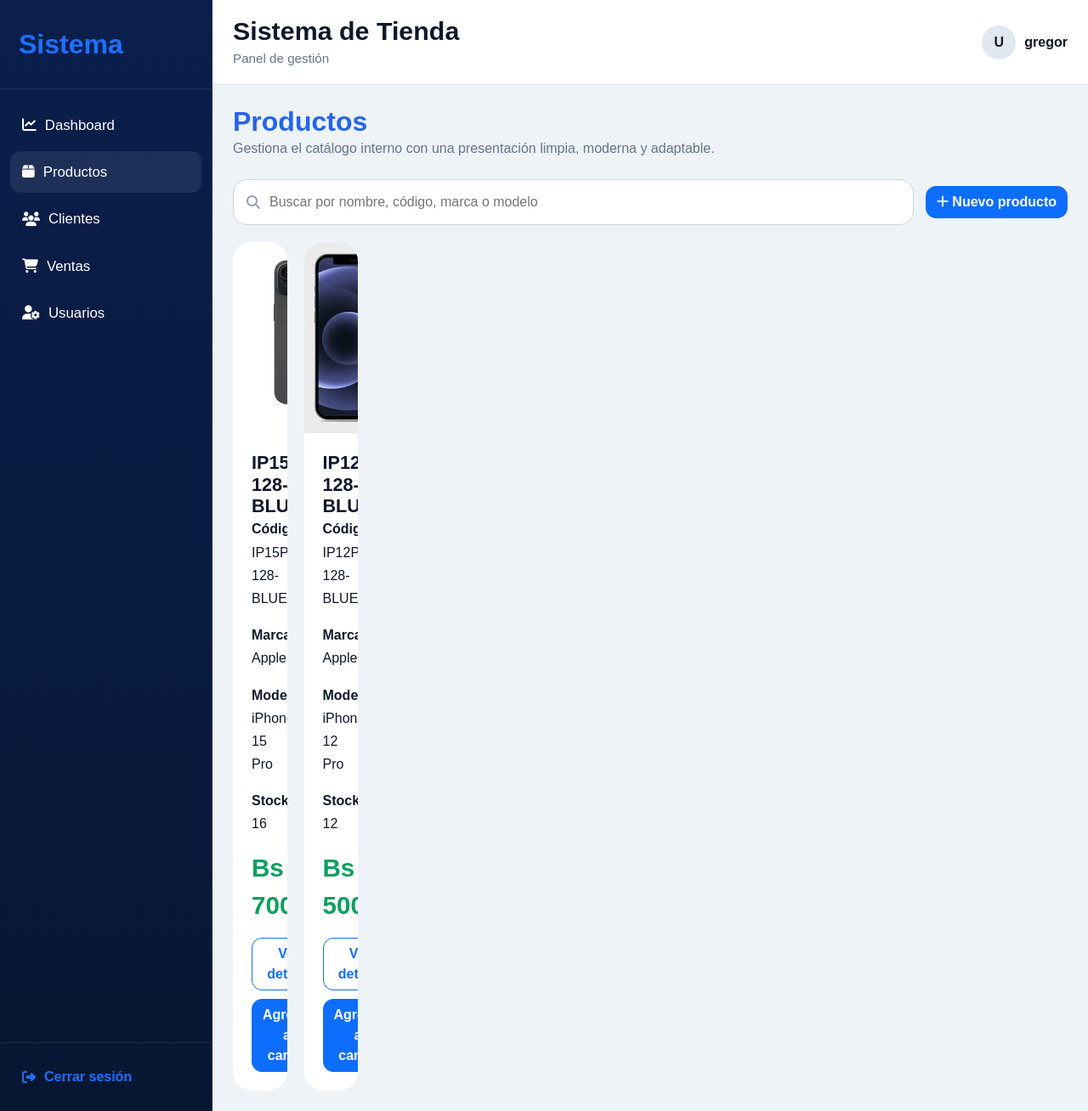
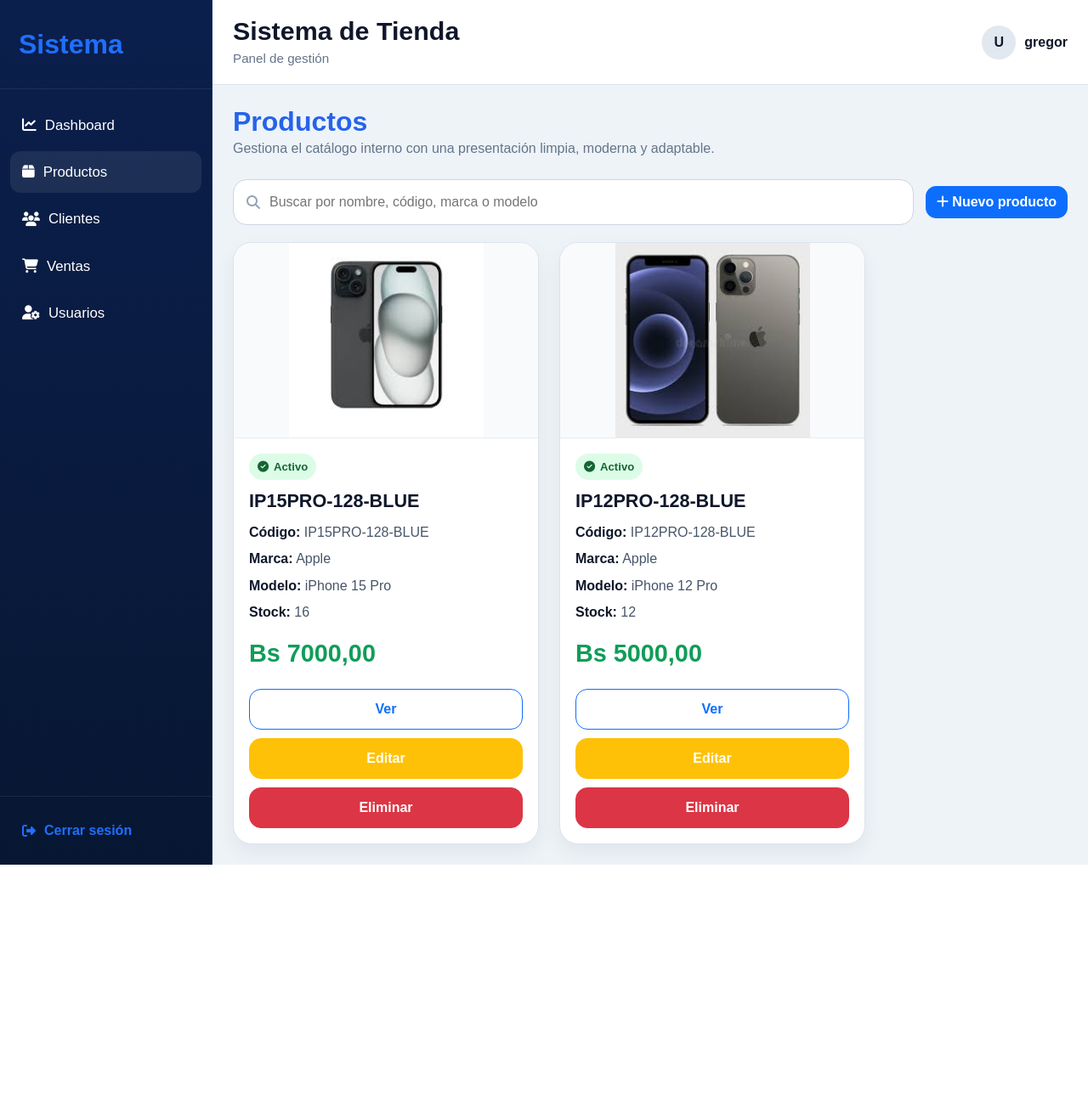
Before and after one commit to gregorferpro/Tienda2, a Django app: page /tienda/productos/ in a window 1280 px wide. Shown: the whole page at 85% size. After the commit the page ends 1018 px from the top, so only its background shows below. Run offline with Django 5.2, Linux system fonts and the light colour scheme; a user stored in the database is signed in; data comes from the database, SQL or seed files in the repository.

Commit message:
Corrige layout horizontal de productos y ajustes finales UI

```diff
--- a/static/css/productos.css
+++ b/static/css/productos.css
@@ -1,386 +1,143 @@
-.products-grid{
-    display:grid;
-    grid-template-columns:repeat(12, 1fr);
-    gap:20px;
+#productos-grid-wrapper {
+    width: 100%;
 }
 
-.product-grid-col{
-    grid-column:span 4;
+.admin-products-grid {
+    display: grid;
+    grid-template-columns: repeat(auto-fit, minmax(320px, 360px));
+    gap: 24px;
+    justify-content: start;
+    align-items: start;
+    width: 100%;
+    margin-top: 20px;
 }
 
-.product-card{
-    height:100%;
-    background:#fff;
-    border:1px solid var(--border);
-    border-radius:22px;
-    box-shadow:var(--shadow);
-    overflow:hidden;
-    transition:transform .2s ease, box-shadow .2s ease;
+.admin-product-card {
+    width: 100%;
+    min-width: 320px;
+    max-width: 360px;
+    background: #ffffff;
+    border: 1px solid #dbe3ee;
+    border-radius: 22px;
+    overflow: hidden;
+    box-shadow: 0 10px 24px rgba(15, 23, 42, 0.06);
+    display: flex;
+    flex-direction: column;
 }
 
-.product-card:hover{
-    transform:translateY(-3px);
-    box-shadow:0 18px 38px rgba(15, 23, 42, .08);
+.admin-product-media {
+    width: 100%;
+    height: 230px;
+    background: #f8fafc;
+    display: flex;
+    align-items: center;
+    justify-content: center;
+    overflow: hidden;
+    border-bottom: 1px solid #e5edf5;
 }
 
-.product-card-image{
-    height:240px;
-    background:#eef3f8;
-    display:flex;
-    align-items:center;
-    justify-content:center;
-    overflow:hidden;
+.admin-product-img {
+    width: 100%;
+    height: 100%;
+    object-fit: contain;
+    display: block;
+    background: #f8fafc;
 }
 
-.product-card-image img{
-    width:100%;
-    height:100%;
-    object-fit:cover;
+.admin-product-placeholder {
+    width: 100%;
+    height: 100%;
+    display: flex;
+    align-items: center;
+    justify-content: center;
+    color: #94a3b8;
+    font-size: 3rem;
+    background: #f8fafc;
 }
 
-.product-card-body{
-    padding:22px;
+.admin-product-body {
+    padding: 18px;
+    display: flex;
+    flex-direction: column;
+    gap: 12px;
 }
 
-.product-card-top{
-    display:flex;
-    justify-content:space-between;
-    align-items:flex-start;
-    gap:12px;
-    margin-bottom:10px;
+.admin-product-status {
+    display: inline-flex;
+    align-items: center;
+    gap: 6px;
+    align-self: flex-start;
+    padding: 6px 10px;
+    border-radius: 999px;
+    font-size: 0.82rem;
+    font-weight: 700;
+    background: #dcfce7;
+    color: #166534;
 }
 
-.product-card-title{
-    margin:0;
-    font-size:1.35rem;
-    font-weight:800;
-    color:#0f172a;
+.admin-product-title {
+    margin: 0;
+    font-size: 1.35rem;
+    line-height: 1.2;
+    font-weight: 800;
+    color: #0f172a;
+    word-break: break-word;
+    overflow-wrap: anywhere;
 }
 
-.product-card-meta{
-    color:var(--muted);
-    line-height:1.7;
-    margin-bottom:16px;
+.admin-product-meta {
+    display: grid;
+    gap: 8px;
 }
 
-.product-card-price{
-    font-size:1.85rem;
-    font-weight:800;
-    color:#0f9f5f;
-    margin-bottom:16px;
+.admin-product-meta p {
+    margin: 0;
+    color: #475569;
+    line-height: 1.45;
+    font-size: 1rem;
 }
 
-.product-card-actions{
-    display:grid;
-    gap:10px;
+.admin-product-meta strong {
+    color: #0f172a;
 }
 
-.product-line{
-    margin:0 0 8px;
-    color:#334155;
+.admin-product-price {
+    font-size: 1.8rem;
+    font-weight: 900;
+    color: #0f9d58;
+    margin-top: 4px;
 }
 
-.product-code{
-    margin:0 0 8px;
-    color:#64748b;
-    font-size:14px;
-    font-weight:700;
+.admin-product-actions {
+    display: grid;
+    gap: 10px;
+    margin-top: 8px;
 }
 
-.detail-grid,
-.product-detail-grid{
-    display:grid;
-    grid-template-columns:1.05fr .95fr;
-    gap:24px;
+.admin-product-actions .btn {
+    width: 100%;
+    border-radius: 14px;
+    font-weight: 700;
+    padding: 11px 16px;
 }
 
-.detail-card{
-    overflow:hidden;
-}
+@media (max-width: 900px) {
+    .admin-products-grid {
+        grid-template-columns: repeat(auto-fit, minmax(280px, 1fr));
+    }
 
-.gallery-main,
-.detail-carousel-box{
-    height:500px;
-    background:#eef3f8;
-    display:flex;
-    align-items:center;
-    justify-content:center;
-    overflow:hidden;
-}
-
-.gallery-main img,
-.detail-carousel-image{
-    width:100%;
-    height:100%;
-    object-fit:contain;
-    background:#fff;
-}
-
-.thumb-strip,
-.detail-thumbs{
-    display:flex;
-    gap:12px;
-    padding:16px;
-    flex-wrap:wrap;
-    border-top:1px solid var(--border-soft);
-    background:#fff;
-}
-
-.thumb-item,
-.detail-thumb{
-    width:92px;
-    height:92px;
-    border-radius:14px;
-    overflow:hidden;
-    border:2px solid var(--border);
-    background:#f8fbff;
-    cursor:pointer;
-    transition:.2s ease;
-    padding:0;
-}
-
-.thumb-item.active,
-.thumb-item:hover,
-.detail-thumb:hover{
-    border-color:var(--primary);
-    transform:translateY(-1px);
-}
-
-.thumb-item img,
-.detail-thumb{
-    width:100%;
-    height:100%;
-    object-fit:cover;
-}
-
-.badge-state{
-    display:inline-flex;
-    align-items:center;
-    gap:8px;
-    background:#e9f8ee;
-    color:#0f9f5f;
-    font-weight:700;
-    border-radius:999px;
-    padding:8px 14px;
-    margin-bottom:16px;
-}
-
-.product-name{
-    font-size:34px;
-    font-weight:800;
-    line-height:1.15;
-    margin-bottom:18px;
-    color:#0f172a;
-}
-
-.spec-list{
-    display:grid;
-    grid-template-columns:1fr 1fr;
-    gap:14px;
-    margin-bottom:18px;
-}
-
-.spec-item{
-    background:#f8fbff;
-    border:1px solid #e2eaf5;
-    border-radius:16px;
-    padding:14px 16px;
-}
-
-.spec-label{
-    color:#64748b;
-    font-size:13px;
-    margin-bottom:4px;
-}
-
-.spec-value{
-    font-weight:700;
-    color:#0f172a;
-    word-break:break-word;
-}
-
-.price-box{
-    margin:22px 0;
-    padding:18px 20px;
-    border-radius:18px;
-    background:#effaf3;
-    border:1px solid #caecd5;
-}
-
-.price-label{
-    color:#64748b;
-    margin-bottom:4px;
-}
-
-.price-value,
-.detail-price{
-    font-size:38px;
-    font-weight:800;
-    color:#0f9f5f;
-    line-height:1;
-}
-
-.desc-box,
-.detail-description{
-    background:#fff;
-    border:1px solid #e2eaf5;
-    border-radius:18px;
-    padding:18px;
-    color:#334155;
-    line-height:1.75;
-    margin-bottom:22px;
-}
-
-.detail-no-image{
-    color:var(--muted);
-    font-size:18px;
-}
-
-.delete-card{
-    max-width:700px;
-    margin:0 auto;
-}
-
-.delete-icon{
-    width:72px;
-    height:72px;
-    border-radius:50%;
-    background:#fee2e2;
-    color:#dc2626;
-    display:flex;
-    align-items:center;
-    justify-content:center;
-    font-size:28px;
-    margin:0 auto 18px;
-}
-
-.cart-summary-bar{
-    display:flex;
-    justify-content:space-between;
-    align-items:center;
-    flex-wrap:wrap;
-    gap:16px;
-    margin-top:24px;
-}
-
-.cart-total{
-    font-size:28px;
-    font-weight:800;
-    color:#0f172a;
-    margin:0;
-}
-
-@media (max-width: 1199px){
-    .product-grid-col{
-        grid-column:span 6;
+    .admin-product-card {
+        min-width: 100%;
+        max-width: 100%;
     }
 }
 
-@media (max-width: 991px){
-    .detail-grid,
-    .product-detail-grid,
-    .spec-list{
-        grid-template-columns:1fr;
+@media (max-width: 576px) {
+    .admin-products-grid {
+        grid-template-columns: 1fr;
     }
 
-    .gallery-main,
-    .detail-carousel-box{
-        height:360px;
+    .admin-product-media {
+        height: 210px;
     }
 }
-
-@media (max-width: 767px){
-    .product-grid-col{
-        grid-column:span 12;
-    }
-}
-
-.sale-shell{
-    max-width:1200px;
-    margin:0 auto;
-}
-
-.sale-grid{
-    display:grid;
-    grid-template-columns:.9fr 1.1fr;
-    gap:22px;
-}
-
-.sale-card{
-    background:#fff;
-    border:1px solid var(--border);
-    border-radius:22px;
-    box-shadow:var(--shadow);
-    padding:22px;
-}
-
-.sale-title{
-    font-size:24px;
-    font-weight:800;
-    color:#2450d3;
-    margin-bottom:6px;
-}
-
-.sale-subtitle{
-    color:#64748b;
-    margin-bottom:18px;
-}
-
-.info-grid{
-    display:grid;
-    grid-template-columns:1fr 1fr;
-    gap:14px;
-}
-
-.info-box{
-    background:#f8fbff;
-    border:1px solid #e2eaf5;
-    border-radius:16px;
-    padding:14px 16px;
-}
-
-.info-label{
-    font-size:13px;
-    color:#64748b;
-    margin-bottom:5px;
-}
-
-.info-value{
-    font-weight:700;
-    color:#0f172a;
-}
-
-.total-box{
-    margin-top:18px;
-    background:#effaf3;
-    border:1px solid #caecd5;
-    border-radius:18px;
-    padding:18px 20px;
-    text-align:right;
-}
-
-.total-box .label{
-    color:#64748b;
-    margin-bottom:6px;
-}
-
-.total-box .value{
-    font-size:34px;
-    font-weight:800;
-    color:#0f9f5f;
-    line-height:1;
-}
-
-.sale-actions{
-    display:flex;
-    gap:12px;
-    flex-wrap:wrap;
-    margin-top:20px;
-}
-
-@media (max-width: 991px){
-    .sale-grid,
-    .info-grid{
-        grid-template-columns:1fr;
-    }
-}
--- a/templates/tienda/partials/productos_grid.html
+++ b/templates/tienda/partials/productos_grid.html
@@ -1,52 +1,51 @@
-<div class="products-grid">
+<div class="admin-products-grid">
     {% for producto in productos %}
-    <article class="product-card">
-        <div class="product-card-media">
+    <article class="admin-product-card">
+        <div class="admin-product-media">
             {% with imagen=producto.imagenes_extra.first %}
                 {% if imagen and imagen.imagen %}
                     <img
                         src="{{ imagen.imagen.url }}"
                         alt="{{ producto.nombre }}"
-                        class="product-card-img"
+                        class="admin-product-img"
                         loading="lazy"
                         onerror="this.style.display='none'; this.nextElementSibling.style.display='flex';"
                     >
-                    <div class="product-card-placeholder" style="display:none;">
+                    <div class="admin-product-placeholder" style="display:none;">
                         <i class="fa-solid fa-box"></i>
                     </div>
                 {% else %}
-                    <div class="product-card-placeholder">
+                    <div class="admin-product-placeholder">
                         <i class="fa-solid fa-box"></i>
                     </div>
                 {% endif %}
             {% endwith %}
         </div>
 
-        <div class="product-card-body">
-            <h3 class="product-card-title">{{ producto.codigo }}</h3>
+        <div class="admin-product-body">
+            {% if producto.activo %}
+                <span class="admin-product-status">
+                    <i class="fa-solid fa-circle-check"></i> Activo
+                </span>
+            {% endif %}
 
-            <div class="product-card-meta">
+            <h3 class="admin-product-title">{{ producto.codigo }}</h3>
+
+            <div class="admin-product-meta">
                 <p><strong>Código:</strong> {{ producto.codigo }}</p>
                 <p><strong>Marca:</strong> {{ producto.marca }}</p>
                 <p><strong>Modelo:</strong> {{ producto.modelo }}</p>
                 <p><strong>Stock:</strong> {{ producto.stock }}</p>
             </div>
 
-            <div class="product-card-price">Bs {{ producto.precio }}</div>
+            <div class="admin-product-price">Bs {{ producto.precio }}</div>
 
-            <div class="product-card-actions">
-                <a href="{% url 'detalle_producto_cliente' producto.pk %}" class="btn btn-outline-primary w-100">
-                    Ver detalle
-                </a>
+            <div class="admin-product-actions">
+                <a href="{% url 'producto_detail' producto.pk %}" class="btn btn-outline-primary">Ver</a>
 
-                {% if user.is_authenticated %}
-                    <a href="{% url 'agregar_carrito' producto.pk %}" class="btn btn-primary w-100">
-                        Agregar al carrito
-                    </a>
-                {% else %}
-                    <a href="{% url 'login' %}?next={% url 'agregar_carrito' producto.pk %}" class="btn btn-primary w-100">
-                        Agregar al carrito
-                    </a>
+                {% if user.is_superuser %}
+                    <a href="{% url 'producto_update' producto.pk %}" class="btn btn-warning text-white">Editar</a>
+                    <a href="{% url 'producto_delete' producto.pk %}" class="btn btn-danger">Eliminar</a>
                 {% endif %}
             </div>
         </div>
```
Also changed, not shown: templates/tienda/productos_list.html (+2 -8 lines).
